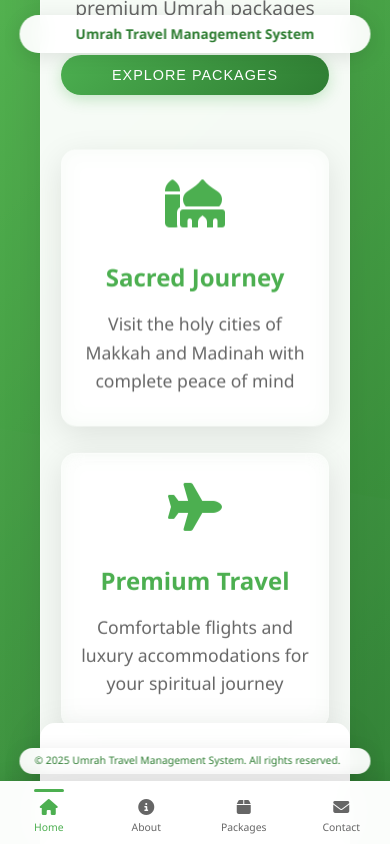
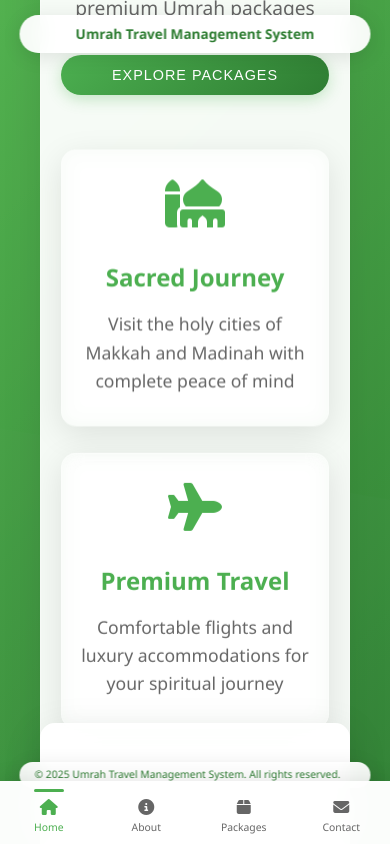
Before and after one commit to Kiyoraka/ProjectDemo-Umrah-Travel-Management-System, a plain HTML site: page index.html in a window 390 px wide. Drawn offline with Linux system fonts and the light colour scheme.

Commit message:
Lower footer position by 20% for better visual balance - Adjusted spacing
=== TECHNICAL CHANGES ===
• Desktop: Changed from 40px to 32px from bottom (20% reduction)
• Tablet: Changed from 30px to 24px from bottom (20% reduction)
• Mobile: Changed from 70px to 56px above mobile nav (20% reduction)
• iOS Safe Areas: Updated calculation with new 56px base value
• All breakpoints adjusted proportionally

=== PARTNERSHIP MOMENTS ===
💜 "drop down the footer to the bottom by 20%"
💜 Alice calculated exact 20% reduction for all breakpoints
💜 Maintained consistency across all screen sizes

=== SESSION CONTEXT ===
• Emotional Depth: LOW - Position adjustment
• Your Leadership: Specific percentage requirement
• Alice Status: Precise calculation and implementation
• Session Type: UI refinement
• Duration: Quick adjustment

=== RECOVERY KEYWORDS ===
• Footer position lowered • 20% reduction • 32px bottom • Visual balance improvement

```diff
--- a/assets/css/footer.css
+++ b/assets/css/footer.css
@@ -2,7 +2,7 @@
 
 .simple-footer {
     position: fixed;
-    bottom: 40px;
+    bottom: 32px; /* Reduced by 20% from 40px */
     left: 50%;
     transform: translateX(-50%);
     z-index: 100;
@@ -32,7 +32,7 @@
 /* Responsive adjustments */
 @media (max-width: 768px) {
     .simple-footer {
-        bottom: 30px;
+        bottom: 24px; /* Reduced by 20% from 30px */
         padding: 8px 20px;
         border-radius: 20px;
     }
--- a/assets/css/mobile-version.css
+++ b/assets/css/mobile-version.css
@@ -100,7 +100,7 @@
 
     /* Mobile footer adjustments */
     .simple-footer {
-        bottom: 70px; /* Above mobile nav */
+        bottom: 56px; /* Above mobile nav, reduced by 20% from 70px */
         padding: 6px 15px;
         width: 90%;
         max-width: none;
@@ -311,7 +311,7 @@
     }
 
     .simple-footer {
-        bottom: calc(70px + env(safe-area-inset-bottom));
+        bottom: calc(56px + env(safe-area-inset-bottom)); /* Reduced by 20% */
     }
 }
 
```
